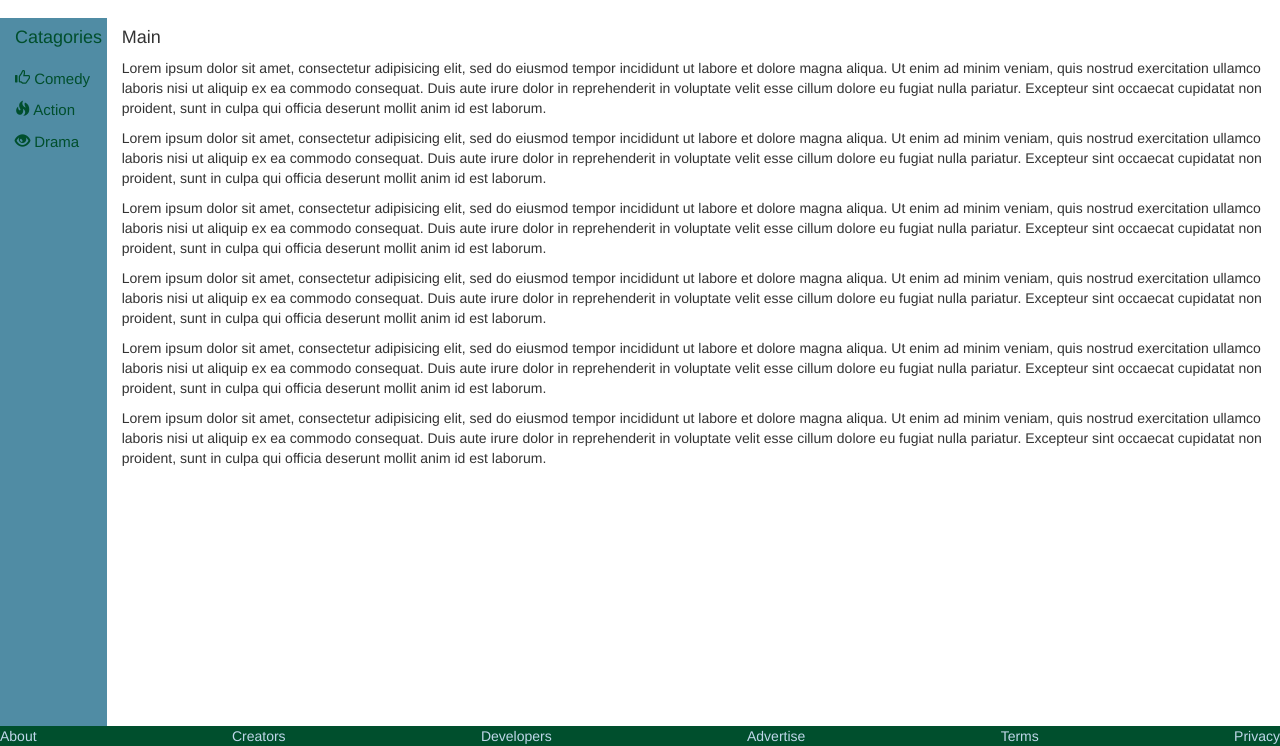
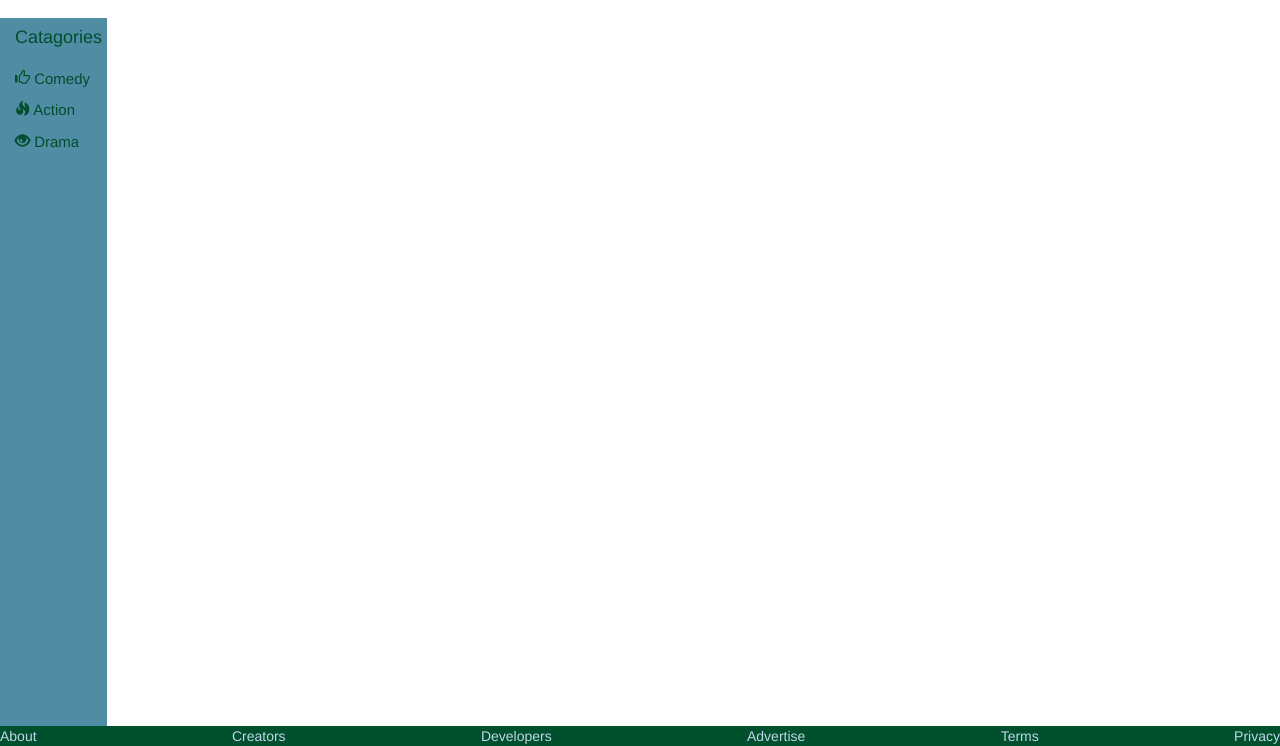
Before and after one commit to WCWoolley/Bootstrap-Group-Task, a plain HTML site: page index.html in a window 1280 px wide. Shown: the part 54-800 px from the top of the page. Drawn offline with Linux system fonts and the light colour scheme.

Commit message:
empty main container (no lorem)

```diff
--- a/index.html
+++ b/index.html
@@ -58,19 +58,6 @@
         </div>
       </div>
       <div class="col-md-11 col-sm-12 col-xs-12">
-        <h4>Main</h4>
-        <p>Lorem ipsum dolor sit amet, consectetur adipisicing elit, sed do eiusmod tempor incididunt ut labore et dolore magna aliqua. Ut enim ad minim veniam, quis nostrud exercitation ullamco laboris nisi ut aliquip ex ea commodo consequat. Duis aute irure dolor in reprehenderit in voluptate velit esse cillum dolore eu fugiat nulla pariatur. Excepteur sint occaecat cupidatat non proident, sunt in culpa qui officia deserunt mollit anim id est laborum.
-        <p>
-        Lorem ipsum dolor sit amet, consectetur adipisicing elit, sed do eiusmod tempor incididunt ut labore et dolore magna aliqua. Ut enim ad minim veniam, quis nostrud exercitation ullamco laboris nisi ut aliquip ex ea commodo consequat. Duis aute irure dolor in reprehenderit in voluptate velit esse cillum dolore eu fugiat nulla pariatur. Excepteur sint occaecat cupidatat non proident, sunt in culpa qui officia deserunt mollit anim id est laborum.
-        <p>
-        Lorem ipsum dolor sit amet, consectetur adipisicing elit, sed do eiusmod tempor incididunt ut labore et dolore magna aliqua. Ut enim ad minim veniam, quis nostrud exercitation ullamco laboris nisi ut aliquip ex ea commodo consequat. Duis aute irure dolor in reprehenderit in voluptate velit esse cillum dolore eu fugiat nulla pariatur. Excepteur sint occaecat cupidatat non proident, sunt in culpa qui officia deserunt mollit anim id est laborum.
-        <p>
-        Lorem ipsum dolor sit amet, consectetur adipisicing elit, sed do eiusmod tempor incididunt ut labore et dolore magna aliqua. Ut enim ad minim veniam, quis nostrud exercitation ullamco laboris nisi ut aliquip ex ea commodo consequat. Duis aute irure dolor in reprehenderit in voluptate velit esse cillum dolore eu fugiat nulla pariatur. Excepteur sint occaecat cupidatat non proident, sunt in culpa qui officia deserunt mollit anim id est laborum.
-        <p>
-        Lorem ipsum dolor sit amet, consectetur adipisicing elit, sed do eiusmod tempor incididunt ut labore et dolore magna aliqua. Ut enim ad minim veniam, quis nostrud exercitation ullamco laboris nisi ut aliquip ex ea commodo consequat. Duis aute irure dolor in reprehenderit in voluptate velit esse cillum dolore eu fugiat nulla pariatur. Excepteur sint occaecat cupidatat non proident, sunt in culpa qui officia deserunt mollit anim id est laborum.
-        <p>
-        Lorem ipsum dolor sit amet, consectetur adipisicing elit, sed do eiusmod tempor incididunt ut labore et dolore magna aliqua. Ut enim ad minim veniam, quis nostrud exercitation ullamco laboris nisi ut aliquip ex ea commodo consequat. Duis aute irure dolor in reprehenderit in voluptate velit esse cillum dolore eu fugiat nulla pariatur. Excepteur sint occaecat cupidatat non proident, sunt in culpa qui officia deserunt mollit anim id est laborum.
-        </p>
       </div>
     </div>
   </div>
```
